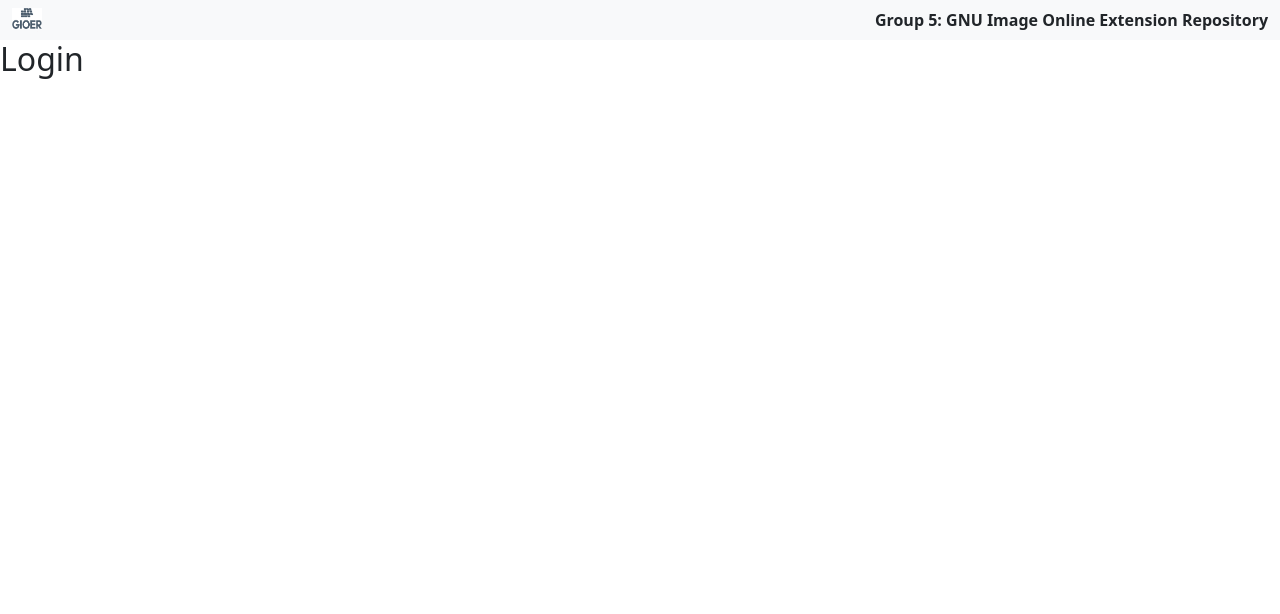
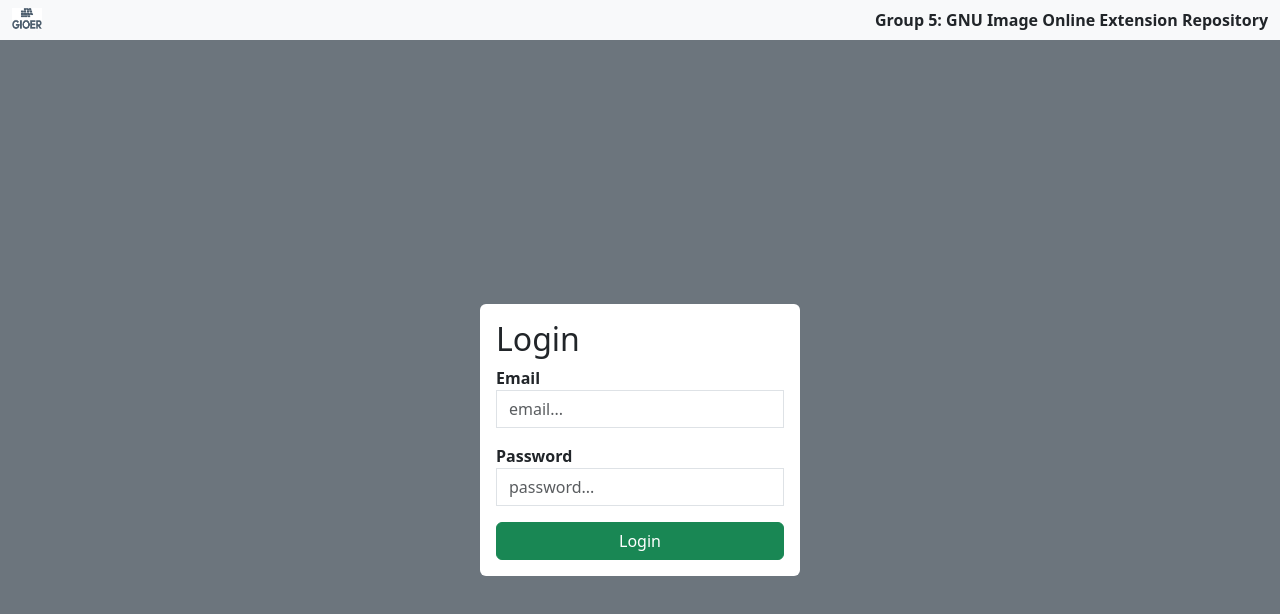
Before and after one commit to Catherin2/GIOER2, a React (Vite) app in the folder client/: page /login in a window 1280 px wide. Shown: the top 614 px of the page. Built offline with nearby package versions, Linux system fonts and the light colour scheme.

Commit message:
Login commit and Register update

```diff
--- a/client/src/Login.jsx
+++ b/client/src/Login.jsx
@@ -1,14 +1,66 @@
-import React from 'react'
+import {useState} from 'react'
+import axios from 'axios'
+import { useNavigate } from 'react-router-dom'
+
 
 
 
 function Login(){
+
+    const [email, setEmail] = useState('')
+    const [password, setPassword] = useState('')
+    const navigate = useNavigate
+
+    const loginUser = async (e) =>{
+        e.prevenDefault();
+        axios.post('#', {email, password})
+        .then(result => {console.log(result)
+            navigate('/dashboard')
+        })
+        .catch(err => console.log(err))
+    }
+
+
+
  return(
 
-    <div>
-        <h2>Login</h2>
-    </div>
- )
+    <div className="d-flex justify-content-center align-items-center bg-secondary
+    vh-100">
+          <div className="bg-white p-3 rounded w-25">
+                   <h2>Login</h2>
+                   <form onSubmit={loginUser}>
+                       <div className="mb-3">
+                           <label htmlFor="email">
+                               <strong>Email</strong>
+                           </label>
+                           <input
+                           type= "email"
+                           placeholder="email..."
+                           autoComplete="off"
+                           name="email"
+                           className="form-control rounded-0"
+                           onChange={(e) => setEmail(e.target.value)}
+                           />
+                       </div>
+                       <div className="mb-3">
+                           <label htmlFor="email">
+                               <strong>Password</strong>
+                           </label>
+                           <input
+                           type= "password"
+                           placeholder="password..."
+                           autoComplete="off"
+                           name="email"
+                           className="form-control rounded-0"
+                           onChange={(e) => setPassword(e.target.value)}
+                           />
+                       </div>
+                       <button type="submit" className="btn btn-success w-100 rounded">Login</button>
+                       </form>
+               </div>
+           </div>
+
+ );
 
 }
 
--- a/client/src/Register.jsx
+++ b/client/src/Register.jsx
@@ -15,7 +15,7 @@ function Register(){
         e.preventDefault();
         axios.post('#', {name, email, password})
         .then(result => {console.log(result)
-            navigate('#')
+            navigate('./login')
         })
         .catch(err => console.log(err))
 
```
